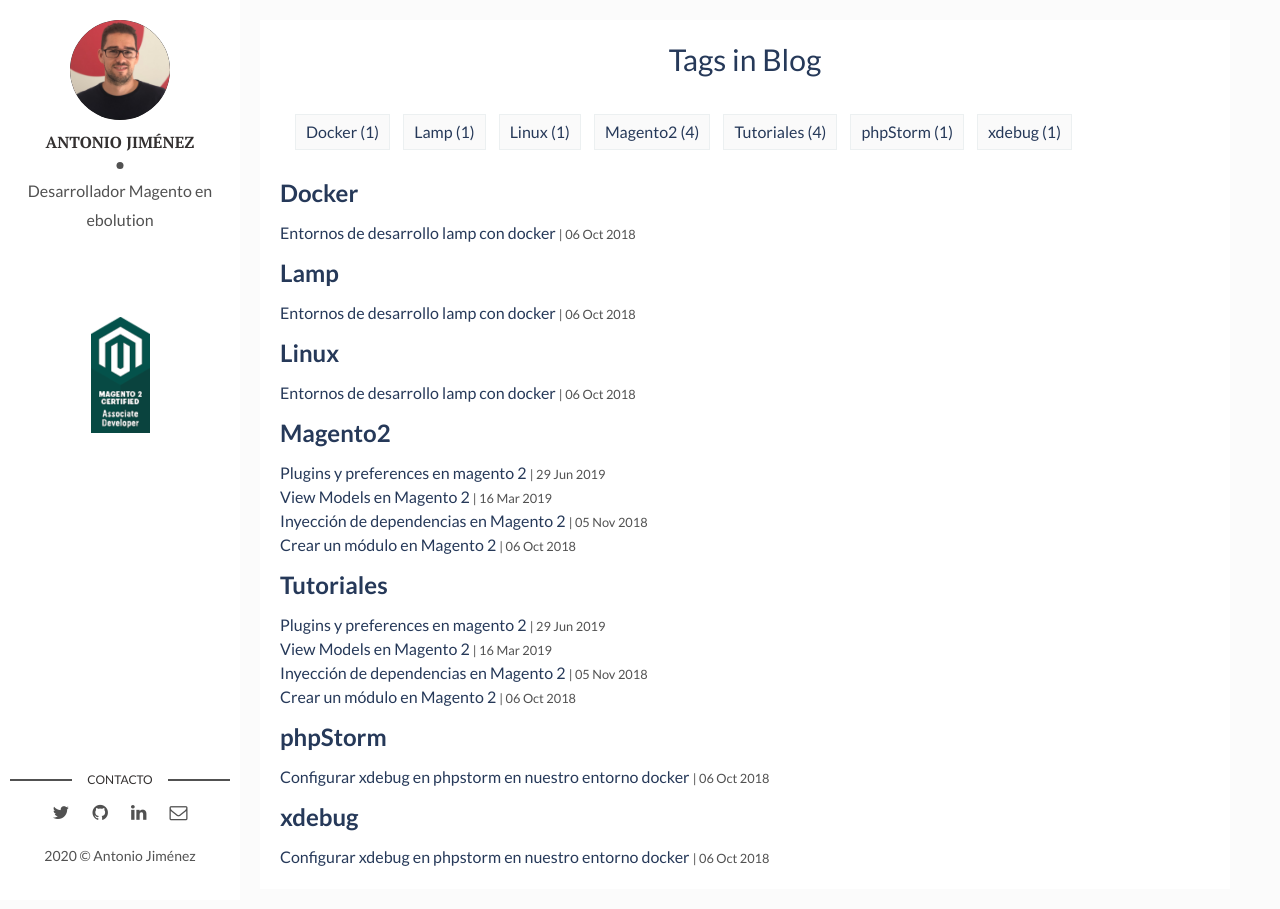
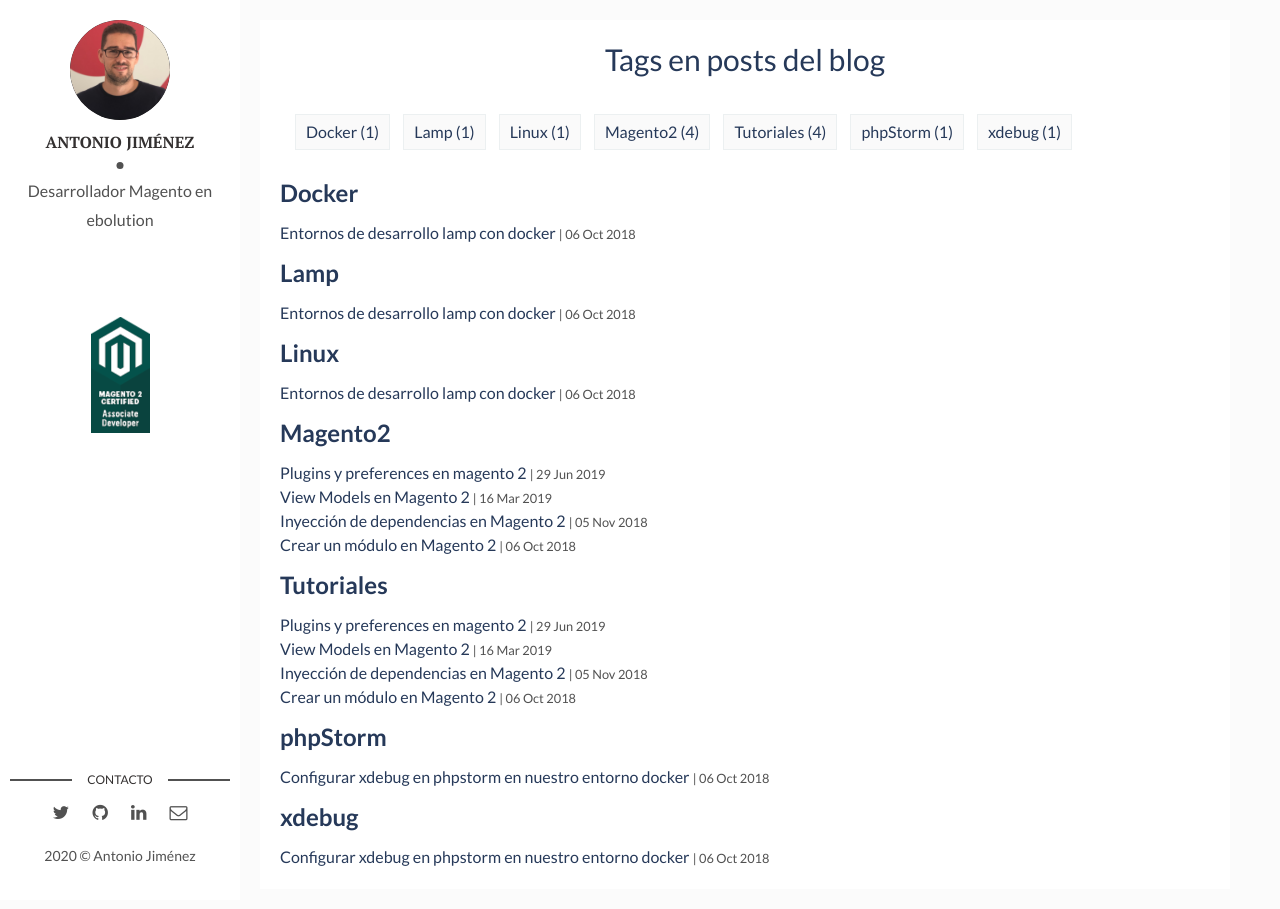
Before and after one commit to n0ni0/n0ni0.github.io, a Jekyll site: the page built from tags.html, in a window 1280 px wide. Built offline with Jekyll 4.4.1, drawn with Linux system fonts in a browser that asks for light colours.

Commit message:
Update text in tags section

```diff
--- a/tags.html
+++ b/tags.html
@@ -7,7 +7,7 @@ permalink: /tags/
 {% assign tag_words = site_tags | split:',' | sort %}
 
 <section class="blog-tags">
-  <h1>Tags in Blog</h1>
+  <h1>Tags en posts del blog</h1>
   <ul class="tags">
 <!--  cycles through tag list and creates header row of all tags used in site with accompanying per-tag counts...-->
   {% for this_word in tag_words %}
```
